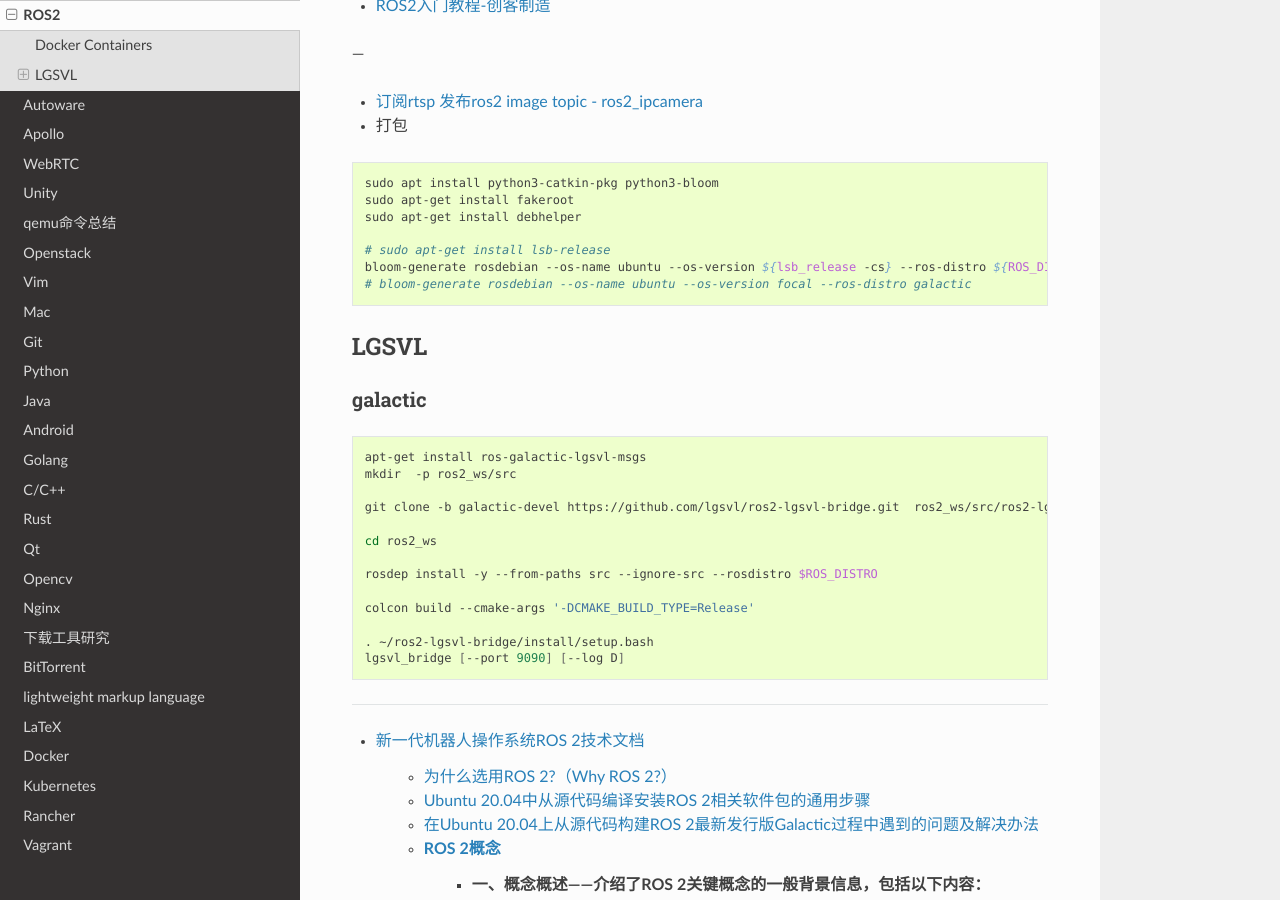
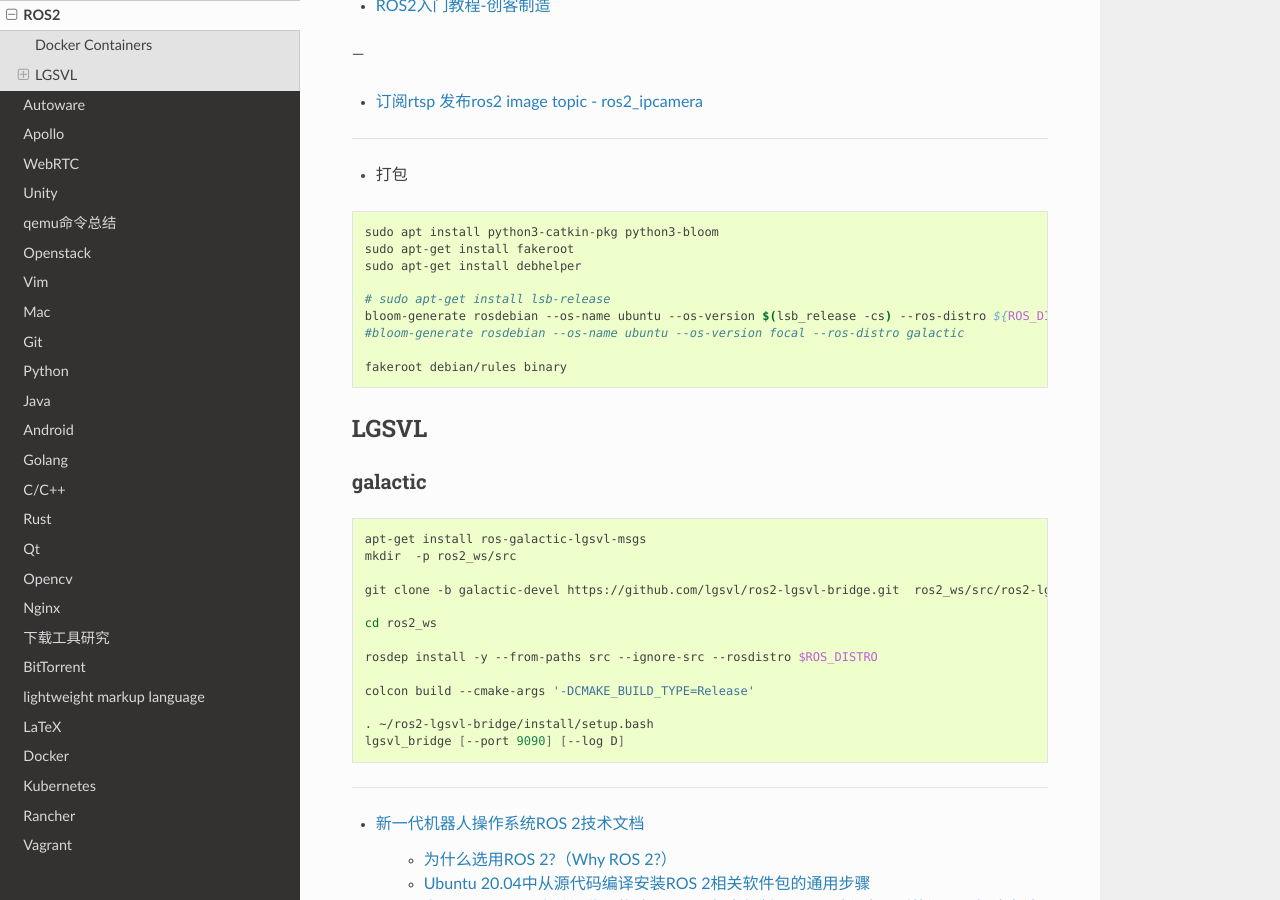
Before and after one commit to my-rds-store/my_space, a Sphinx documentation site: the page built from source/ros/ros2.rst, in a window 1280 px wide and 900 px high, scrolled down 3429 px. Built offline with Sphinx 7.4.7 and the Read the Docs theme 2.0.0, drawn with Linux system fonts in a browser that asks for light colours.

Commit message:
update ....

```diff
--- a/source/ros/ros2.rst
+++ b/source/ros/ros2.rst
@@ -192,6 +192,9 @@
 
 * `订阅rtsp 发布ros2 image topic - ros2_ipcamera <https://github.com/surfertas/ros2_ipcamera.git>`_
 
+
+-------
+
 * 打包
 
 .. code:: bash
@@ -201,8 +204,10 @@
     sudo apt-get install debhelper
 
     # sudo apt-get install lsb-release
-    bloom-generate rosdebian --os-name ubuntu --os-version ${lsb_release -cs} --ros-distro ${ROS_DISTRO}
-    # bloom-generate rosdebian --os-name ubuntu --os-version focal --ros-distro galactic
+    bloom-generate rosdebian --os-name ubuntu --os-version $(lsb_release -cs) --ros-distro ${ROS_DISTRO}
+    #bloom-generate rosdebian --os-name ubuntu --os-version focal --ros-distro galactic
+
+    fakeroot debian/rules binary
 
 
 LGSVL
```
